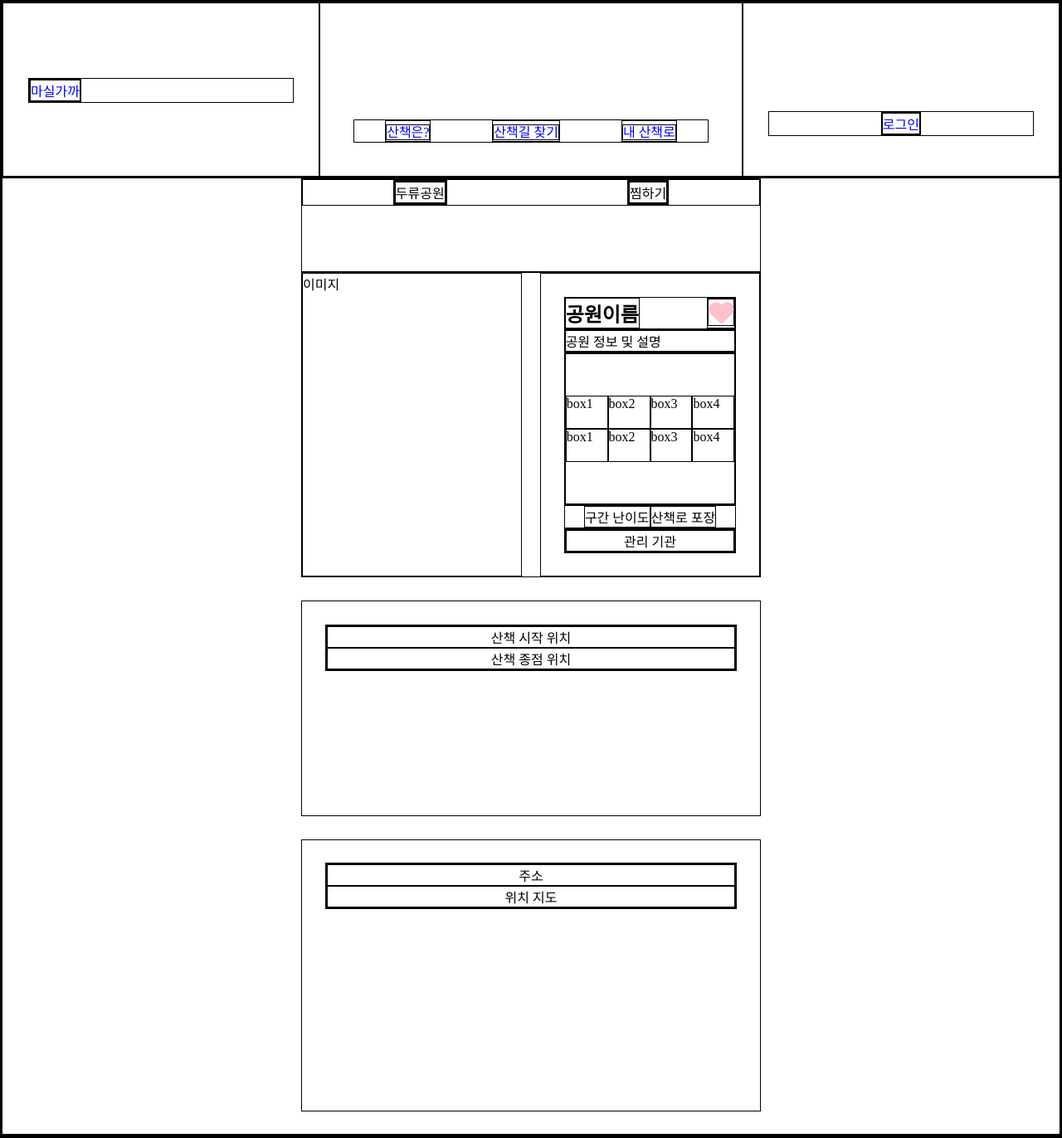
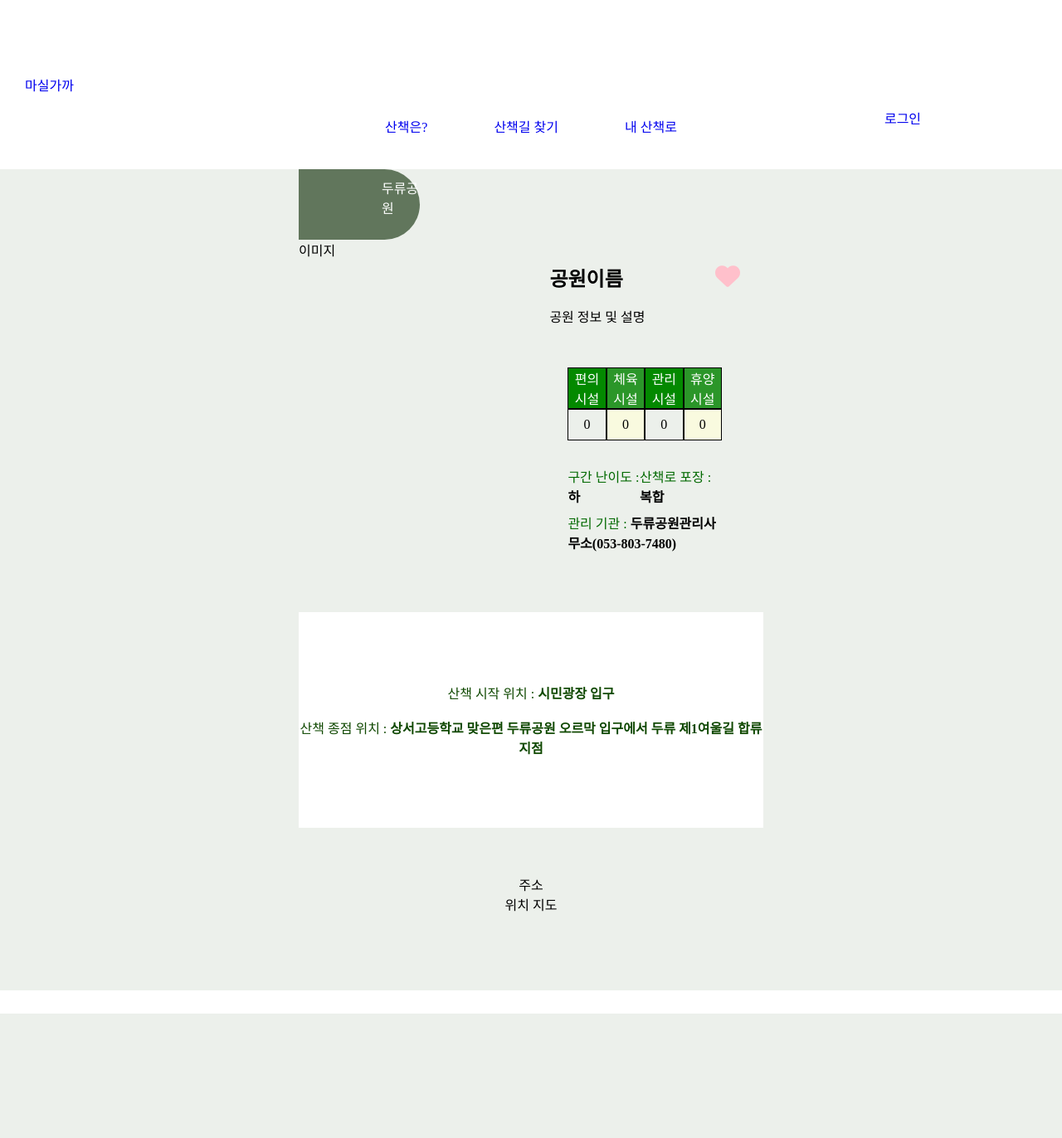
Before and after one commit to masilgagga/project, a PHP site: page /park_wep.html in a window 1280 px wide. Shown: the whole page at 83% size. After the commit the page ends 1222 px from the top, so only its background shows below. Run offline with PHP 8.4, Linux system fonts and the light colour scheme; a map, chart or similar area stays blank; some libraries are stand-ins or nearby versions.

Commit message:
10월16일

```diff
--- a/css/park_wep.css
+++ b/css/park_wep.css
@@ -4,7 +4,7 @@
   list-style: none;
   box-sizing: border-box;
   text-decoration: none;
-  border: 1px solid black;
+  /* border: 1px solid black; */
 }
 
 /* body {
@@ -19,7 +19,7 @@ footer,
 .sectionBottom,
 .sectionTop,
 main {
-  border: 1px black solid;
+  /* border: 1px black solid; */
 }
 
 /* 헤더 */
@@ -63,11 +63,23 @@ header {
   display: none;
 }
 
+.mom {
+  background: #ecf0eb;
+}
 /* 공원 이름 및 찜하기 */
+
 .parkTitleWrap {
-  display: flex;
-  justify-content: space-around;
-  margin-bottom: 79px;
+  border: none;
+  background-color: #61765c;
+  height: 85px;
+  width: 249px;
+  padding: 10px 0px;
+  border-radius: 0px 50px 50px 0px;
+}
+
+.parkMagin {
+  margin-left: 100px;
+  color: white;
 }
 
 /* 공원 이미지, 공원설명 */
@@ -80,6 +92,7 @@ header {
 .parkName {
   display: flex;
   justify-content: space-between;
+  margin-bottom: 17px;
 }
 /* .parkPark {
   margin: 79px 0px 69px 0px;
@@ -93,43 +106,103 @@ header {
   width: 100%;
 }
 
+/* 공원 박스 적용 */
+
+.boxClass {
+  margin: 0px 22px;
+}
+
 .boxContent {
   display: flex;
   width: 100%;
   justify-content: center;
   border-bottom: none;
   padding-top: 50px;
+  display: table;
 }
 
 .boxCount {
   display: flex;
   justify-content: center;
-  padding-bottom: 50px;
+  padding-bottom: 31px;
   border-top: none;
+  display: table;
 }
 
 .b1 {
-  width: 100px;
-  height: 40px;
+  width: 112px;
+  height: 38px;
+  border: 1px solid black;
+  color: white;
+  display: table-cell;
+  vertical-align: middle;
+  text-align: center;
+}
+
+.b2 {
+  width: 112px;
+  height: 38px;
+  border: 1px solid black;
+  color: black;
+  display: table-cell;
+  vertical-align: middle;
+  text-align: center;
+}
+
+.b1:nth-child(even) {
+  background: #2b9629;
+}
+
+.b1:nth-child(odd) {
+  background: #038900;
+}
+
+.b2:nth-child(even) {
+  background: white;
+}
+
+.b2:nth-child(even) {
+  background: #f9fadf;
 }
 
 /* 공원 난이도 */
 .text {
   display: flex;
-  justify-content: center;
+  justify-content: space-between;
+  margin: 0px 22px;
+  /* justify-content: center; */
+  color: #026900;
+  margin-bottom: 8px;
 }
 
 .text2 {
-  text-align: center;
+  margin: 0px 22px;
+  margin-bottom: 44px;
+  color: #026900;
+}
+
+.colorCss {
+  color: black;
 }
 
 /* 공원 위치 */
 .parkLocation {
   text-align: center;
-  padding: 5%;
-  margin: 5% 0px;
+  /* padding: 5%;
+  margin: 5% 0px; */
   width: 100%;
   height: 162px;
+  background-color: white;
+  display: table;
+}
+
+.parkLocationWrap {
+  /* 수직수평 가운데 정렬 부모에 display: table 줄 것 */
+  display: table-cell;
+  vertical-align: middle;
+  text-align: center;
+  color: #0f4800;
+  font-size: 16px;
 }
 
 /* 공원 지도 */
@@ -166,12 +239,12 @@ header {
   }
 
   .parkImg {
-    width: 48%;
+    width: 45%;
   }
 
   .parkImporWrap {
     margin-left: 4%;
-    width: 48%;
+    width: 51%;
     padding: 5%;
   }
 
@@ -182,7 +255,11 @@ header {
 
   .parkMap {
     width: 100%;
-    height: 328px;
+    height: 168px;
+  }
+
+  .parkTitleWrap {
+    width: 26%;
   }
 }
 
--- a/park_wep.html
+++ b/park_wep.html
@@ -40,15 +40,8 @@
     <section class="mom">
       <section class="parkTitle">
         <div class="parkTitleWrap">
-          <div class="park">
-            <ul>
-              <li>두류공원</li>
-            </ul>
-          </div>
-          <div class="like">
-            <ul>
-              <li>찜하기</li>
-            </ul>
+          <div class="parkMagin">
+            <li>두류공원</li>
           </div>
         </div>
       </section>
@@ -68,26 +61,31 @@
 
           <div class="boxClass">
             <div class="boxContent">
-              <div class="b1">box1</div>
-              <div class="b1">box2</div>
-              <div class="b1">box3</div>
-              <div class="b1">box4</div>
+              <div class="b1">편의 시설</div>
+              <div class="b1">체육 시설</div>
+              <div class="b1">관리 시설</div>
+              <div class="b1">휴양 시설</div>
             </div>
             <div class="boxCount">
-              <div class="b1">box1</div>
-              <div class="b1">box2</div>
-              <div class="b1">box3</div>
-              <div class="b1">box4</div>
+              <div class="b2">0</div>
+              <div class="b2">0</div>
+              <div class="b2">0</div>
+              <div class="b2">0</div>
             </div>
           </div>
 
           <div class="text">
-            <li>구간 난이도</li>
-            <li>산책로 포장</li>
+            <li>구간 난이도 :<strong class="colorCss"> 하</strong></li>
+            <li>산책로 포장 :<strong class="colorCss"> 복합</strong></li>
+            <br />
           </div>
           <div class="text2">
             <ul>
-              <li>관리 기관</li>
+              <li>
+                관리 기관 :<strong class="colorCss">
+                  두류공원관리사무소(053-803-7480)</strong
+                >
+              </li>
             </ul>
           </div>
         </div>
@@ -96,8 +94,14 @@
       <section class="parkLocation">
         <div class="parkLocationWrap">
           <ul>
-            <li>산책 시작 위치</li>
-            <li>산책 종점 위치</li>
+            <li>산책 시작 위치 :<strong> 시민광장 입구</strong></li>
+            <br />
+            <li>
+              산책 종점 위치 :<strong>
+                상서고등학교 맞은편 두류공원 오르막 입구에서 두류 제1여울길 합류
+                지점</strong
+              >
+            </li>
           </ul>
         </div>
       </section>
```
Also changed, not shown: css/login.css (+24 -7 lines), css/walk_Correctly.css (+35 -1 lines), login.html (+9 -5 lines), walk_Correctly.html (+17 -0 lines).
